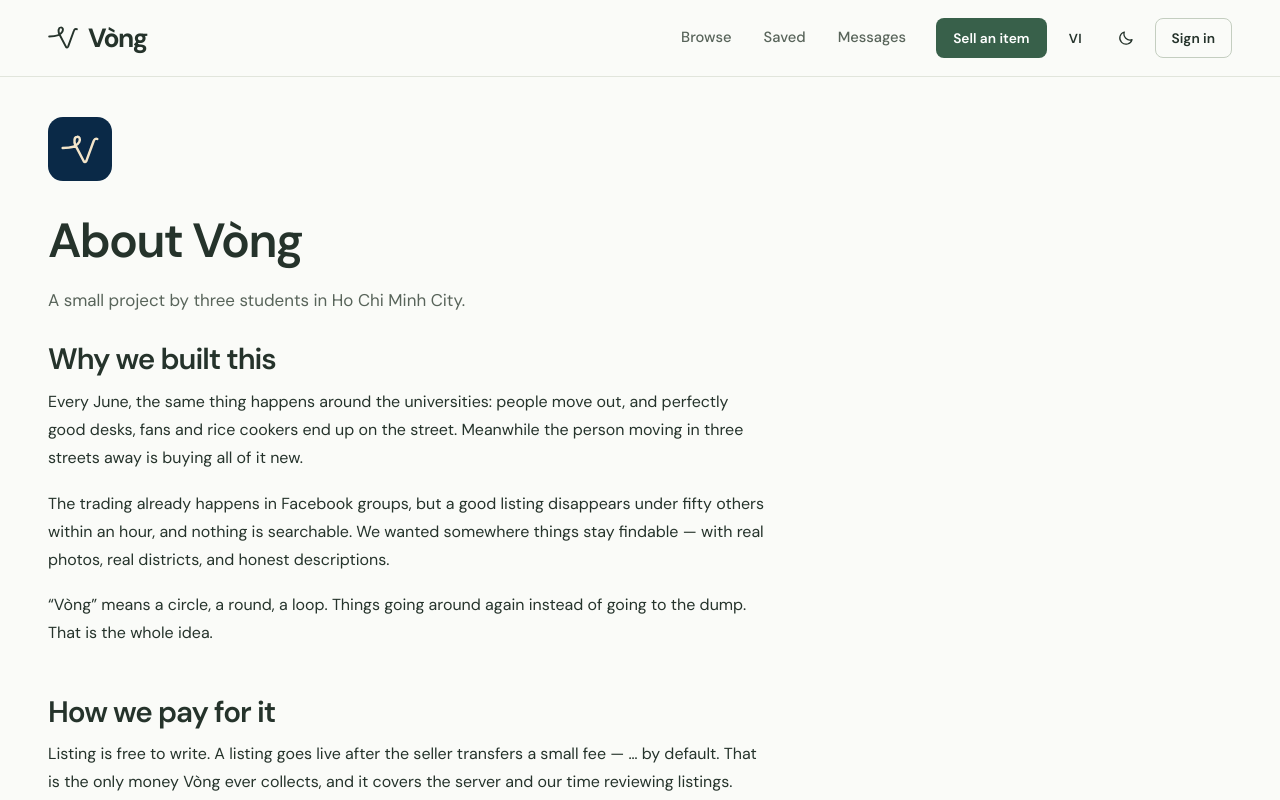
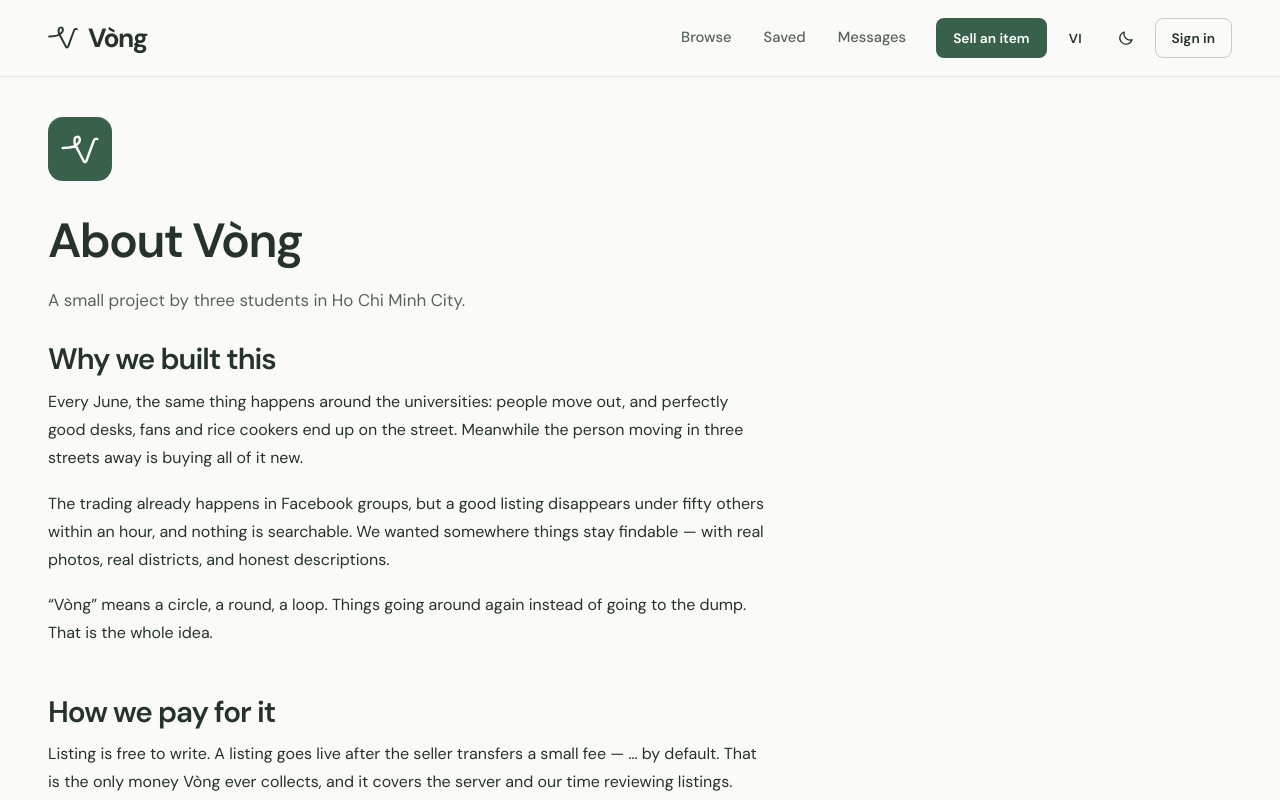
Before and after one commit to ryannguyen101209/Vong, a React (Vite) app in the folder client/: page /about in a window 1280 px wide. Shown: the top 800 px of the page. Built offline with nearby package versions, Linux system fonts and the light colour scheme; no server answers.

Commit message:
Make the logo tile green and theme-aware

```diff
--- a/client/src/components/Logo.jsx
+++ b/client/src/components/Logo.jsx
@@ -30,7 +30,7 @@ export function LogoMark({ size = 32, className = '' }) {
   );
 }
 
-/** Mark inside the navy rounded square, as on the app icon. */
+/** Mark inside the green rounded square, as on the app icon (follows light/dark theme). */
 export function LogoTile({ size = 56, className = '' }) {
   return (
     <svg
@@ -41,12 +41,12 @@ export function LogoTile({ size = 56, className = '' }) {
       aria-hidden="true"
       focusable="false"
     >
-      <rect width="120" height="120" rx="28" fill="#0A2947" />
+      <rect width="120" height="120" rx="28" style={{ fill: 'var(--accent)' }} />
       <g transform="translate(24.67 31.38) scale(0.3533)">
         <path
           d={MARK_PATH}
           fill="none"
-          stroke="#F3E4C9"
+          style={{ stroke: 'var(--page)' }}
           strokeWidth="13"
           strokeLinecap="round"
           strokeLinejoin="round"
```
